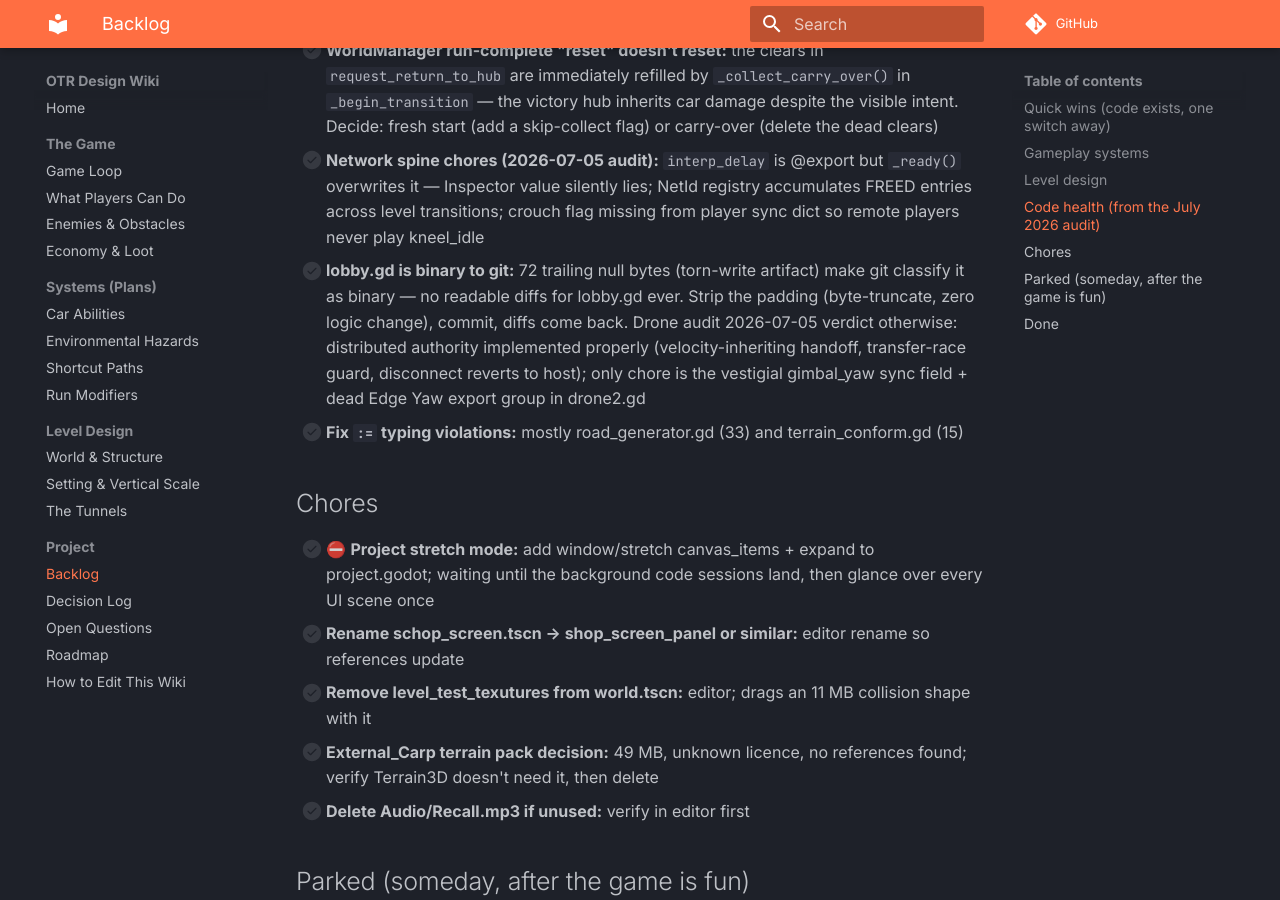
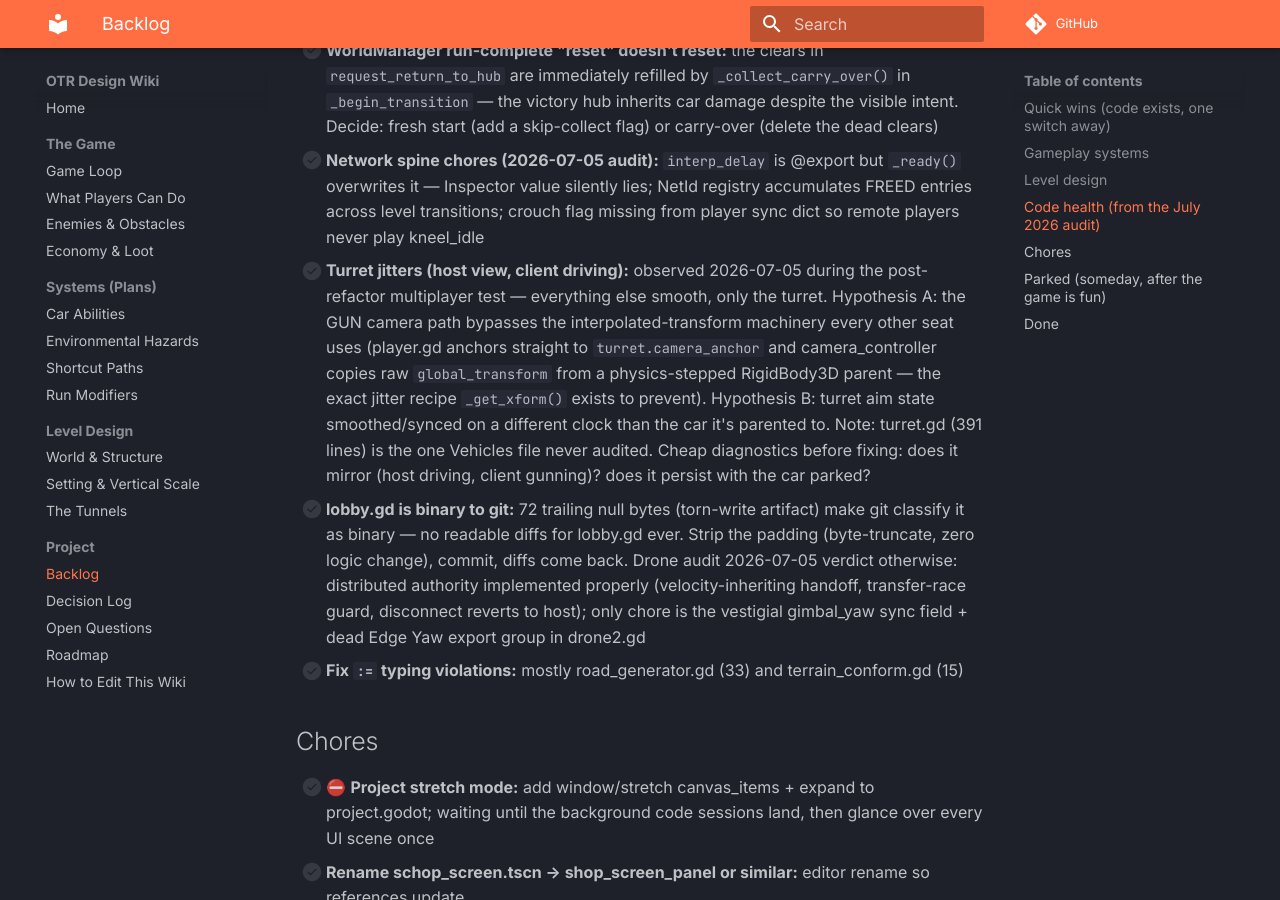
Before and after one commit to cap7n/otr-docs, an MkDocs documentation site: the page built from docs/project/backlog.md, in a window 1280 px wide and 900 px high, scrolled down 3243 px. Built offline with MkDocs 1.6.1 and Material for MkDocs 9.7.7, drawn with Linux system fonts in a browser that asks for light colours; comment, search, counter and statistics services are not loaded.

Commit message:
Backlog: turret jitter (host view, client driving) with camera-path hypothesis
Co-Authored-By: Claude Opus 4.8 <noreply@anthropic.com>

```diff
--- a/docs/project/backlog.md
+++ b/docs/project/backlog.md
@@ -53,6 +53,7 @@ Conventions: `🔨` = in progress · `⛔` = blocked by a decision or another it
 - [ ] 🔨 **NTM keepalive for dropped rest-state packets:** applied 2026-07-05 (clean entities resend once per second so a dropped unreliable final packet self-heals; additive only — no timestamp/interp changes), pending multiplayer test. Once confirmed, car.gd's client-side speed derivation workaround could be simplified
 - [ ] **WorldManager run-complete "reset" doesn't reset:** the clears in `request_return_to_hub` are immediately refilled by `_collect_carry_over()` in `_begin_transition` — the victory hub inherits car damage despite the visible intent. Decide: fresh start (add a skip-collect flag) or carry-over (delete the dead clears)
 - [ ] **Network spine chores (2026-07-05 audit):** `interp_delay` is @export but `_ready()` overwrites it — Inspector value silently lies; NetId registry accumulates FREED entries across level transitions; crouch flag missing from player sync dict so remote players never play kneel_idle
+- [ ] **Turret jitters (host view, client driving):** observed 2026-07-05 during the post-refactor multiplayer test — everything else smooth, only the turret. Hypothesis A: the GUN camera path bypasses the interpolated-transform machinery every other seat uses (player.gd anchors straight to `turret.camera_anchor` and camera_controller copies raw `global_transform` from a physics-stepped RigidBody3D parent — the exact jitter recipe `_get_xform()` exists to prevent). Hypothesis B: turret aim state smoothed/synced on a different clock than the car it's parented to. Note: turret.gd (391 lines) is the one Vehicles file never audited. Cheap diagnostics before fixing: does it mirror (host driving, client gunning)? does it persist with the car parked?
 - [ ] **lobby.gd is binary to git:** 72 trailing null bytes (torn-write artifact) make git classify it as binary — no readable diffs for lobby.gd ever. Strip the padding (byte-truncate, zero logic change), commit, diffs come back. Drone audit 2026-07-05 verdict otherwise: distributed authority implemented properly (velocity-inheriting handoff, transfer-race guard, disconnect reverts to host); only chore is the vestigial gimbal_yaw sync field + dead Edge Yaw export group in drone2.gd
 - [ ] **Fix `:=` typing violations:** mostly road_generator.gd (33) and terrain_conform.gd (15)
 
```
